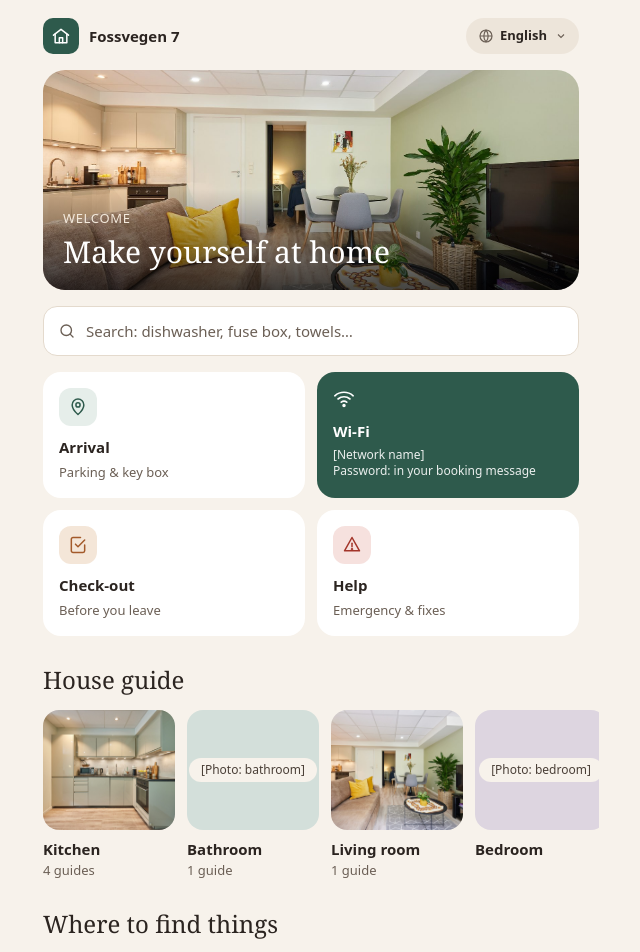
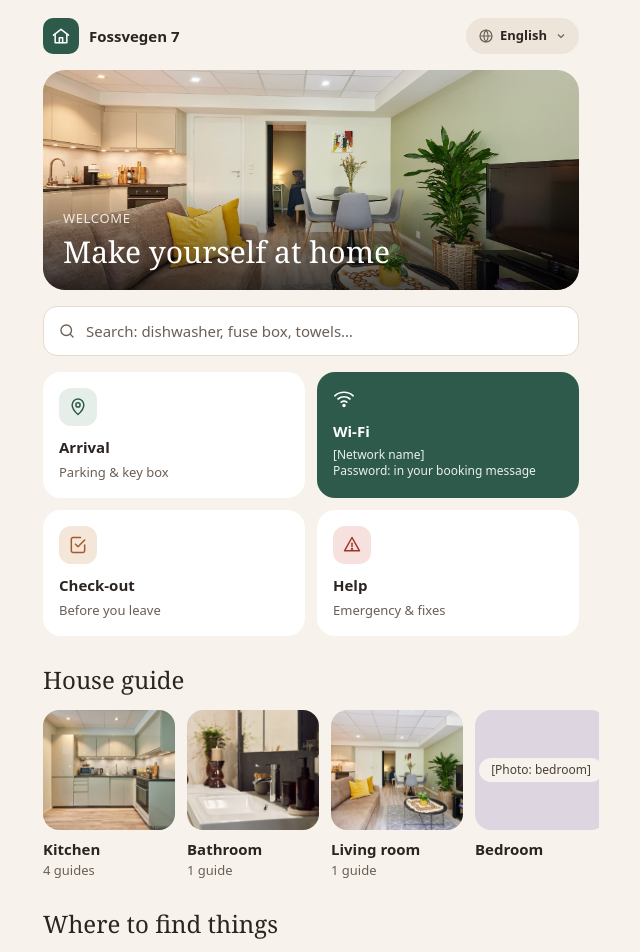
Before and after one commit to jaflaten/guest-helper, a Next.js app: page /en in a window 1280 px wide. Shown: the top 952 px of the page, without its empty margins (329-969 px from the left). Built offline with nearby package versions, Linux system fonts and the light colour scheme.

Commit message:
Bathroom: real photo
Co-Authored-By: Claude Opus 5.5 <noreply@anthropic.com>
Claude-Session: https://claude.ai/code/session_015fvNap8vkstJJUwfhPgDsz

```diff
--- a/src/content/rooms.ts
+++ b/src/content/rooms.ts
@@ -194,22 +194,13 @@ export const rooms: Room[] = [
   {
     slug: "bathroom",
     name: { en: "Bathroom", no: "Bad", de: "Bad", fr: "Salle de bain", zh: "浴室" },
-    cover: { alt: { en: "Bathroom" }, placeholder: "[Photo: bathroom]" },
+    cover: { src: "/photos/bathroom.jpg", alt: { en: "Bathroom", no: "Bad", de: "Bad", fr: "Salle de bain", zh: "浴室" } },
     photos: [
       {
-        alt: { en: "The bathroom" },
-        placeholder: "[Wide photo: bathroom]",
-        markers: [
-          { n: 1, x: 30, y: 45 },
-          { n: 2, x: 65, y: 65 },
-          { n: 3, x: 45, y: 55 },
-          { n: 4, x: 45, y: 72 },
-          { n: 5, x: 22, y: 30 },
-          { n: 6, x: 30, y: 30 },
-          { n: 7, x: 22, y: 38 },
-          { n: 8, x: 30, y: 60 },
-          { n: 9, x: 22, y: 52 },
-        ],
+        src: "/photos/bathroom.jpg",
+        alt: { en: "The bathroom sink", no: "Vasken på badet", de: "Das Waschbecken im Bad", fr: "Le lavabo de la salle de bain", zh: "浴室洗手池" },
+        // No markers: the items (tall cupboard, drawers) are outside this photo.
+        markers: [],
       },
     ],
     items: [
```
Also changed, not shown: public/photos/bathroom.jpg (added).
